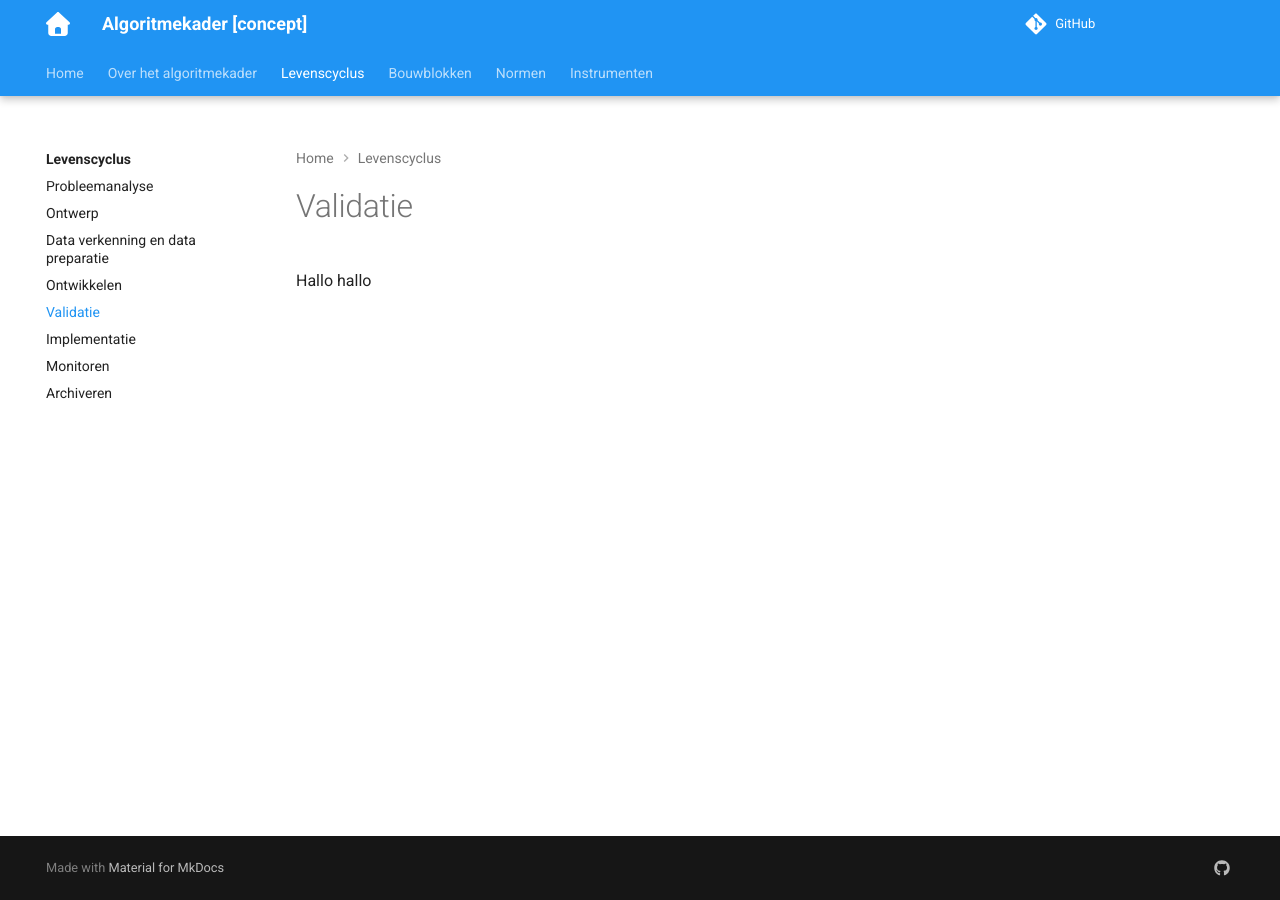
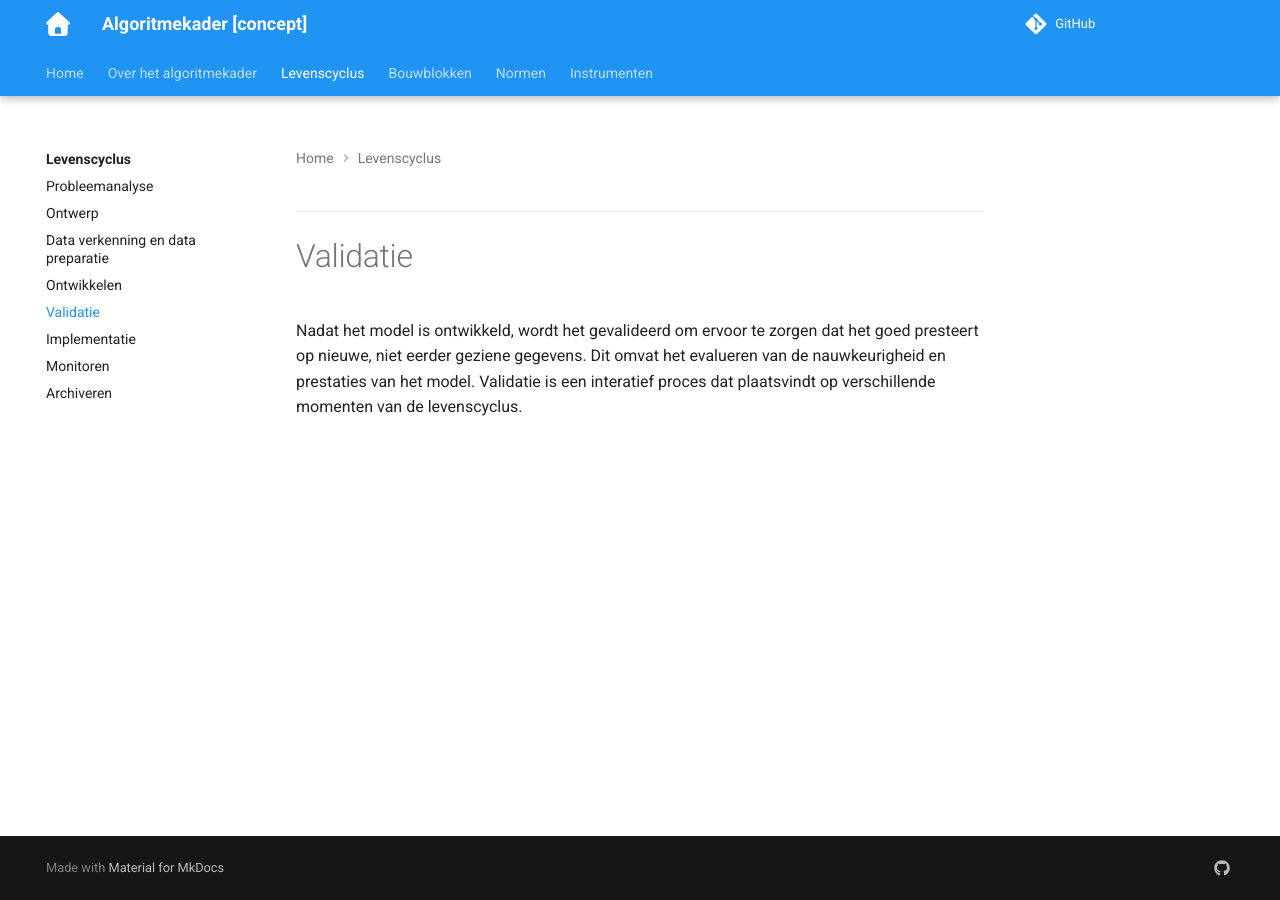
Before and after one commit to ruthkoole/algoritmekader-test, an MkDocs documentation site: the page built from docs/levenscyclus/validatie.md, in a window 1280 px wide. Built offline with MkDocs 1.6.1 and Material for MkDocs 9.7.7, drawn with Linux system fonts in a browser that asks for light colours; comment, search, counter and statistics services are not loaded.

Commit message:
Update validatie.md

```diff
--- a/docs/levenscyclus/validatie.md
+++ b/docs/levenscyclus/validatie.md
@@ -1,6 +1,3 @@
 ---
-title: Validatie
-summary: hier staat een korte samenvatting over dit onderwerp
----
-
-Hallo hallo
+# Validatie
+Nadat het model is ontwikkeld, wordt het gevalideerd om ervoor te zorgen dat het goed presteert op nieuwe, niet eerder geziene gegevens. Dit omvat het evalueren van de nauwkeurigheid en prestaties van het model. Validatie is een interatief proces dat plaatsvindt op verschillende momenten van de levenscyclus.
```
